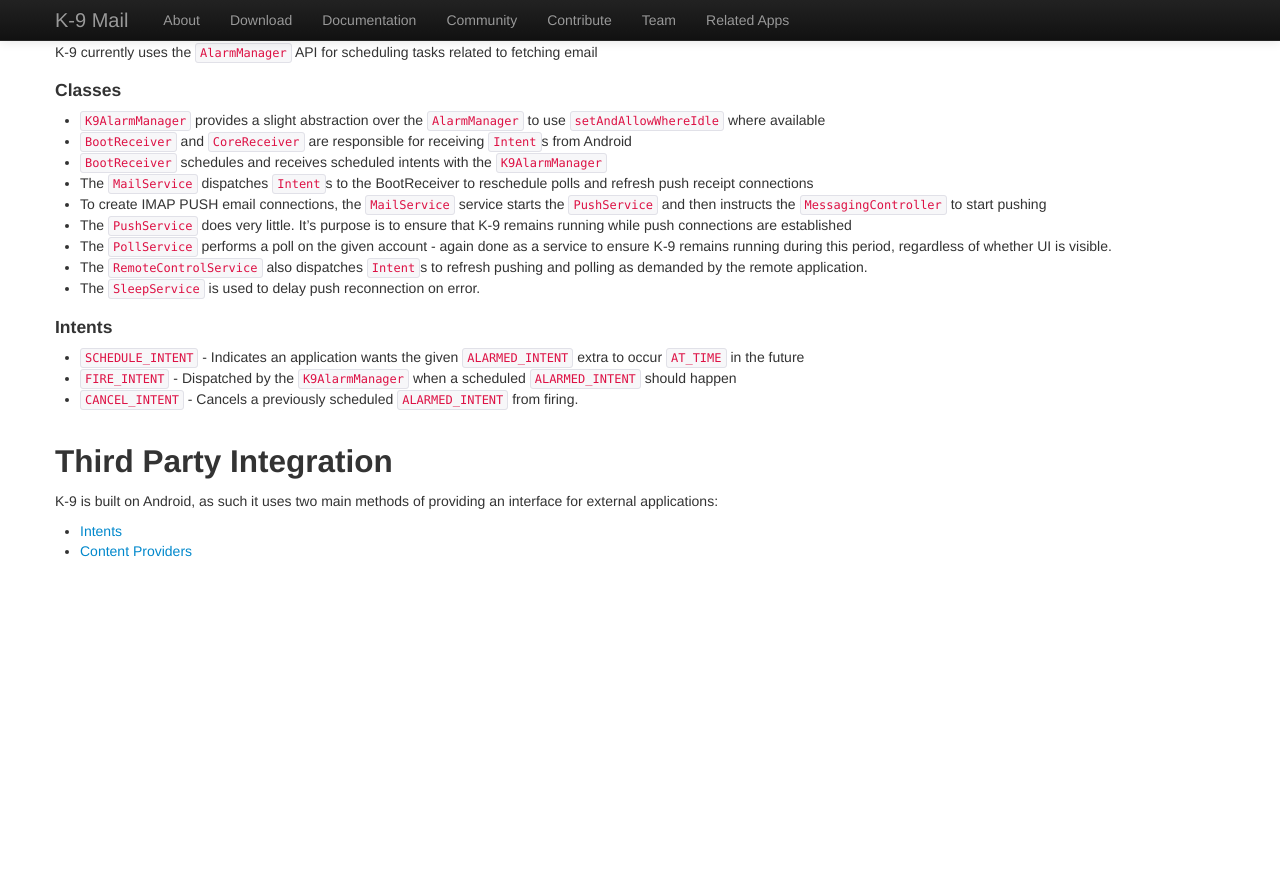
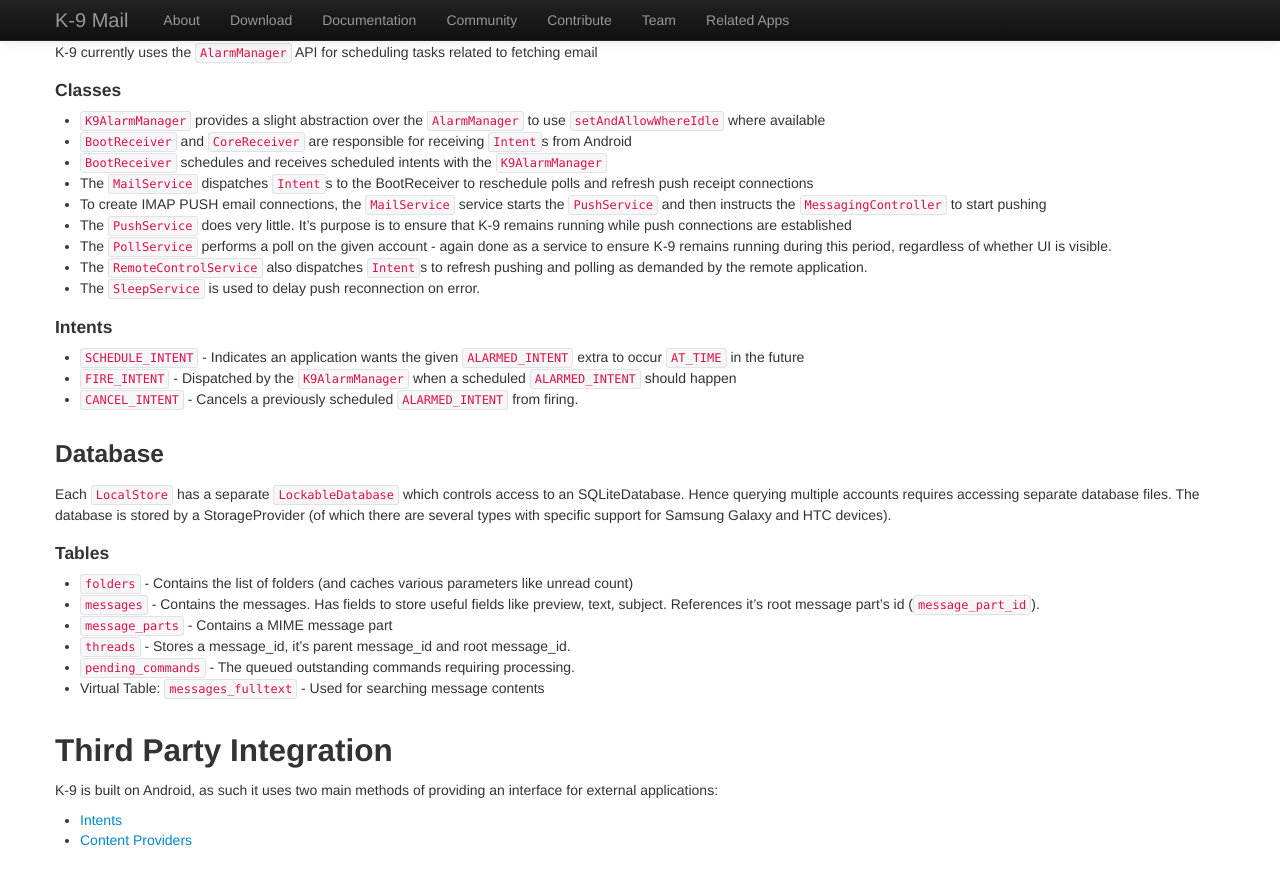
Before and after one commit to k9mail/k9mail.app, a Jekyll site: the page built from documentation/development.md, in a window 1280 px wide and 900 px high, scrolled down 1111 px. Shown: the top 885 px of the window. Built offline with Jekyll 4.4.1, drawn with Linux system fonts in a browser that asks for light colours; nearby versions of some CDN libraries; before the commit the page ends 1722 px from its top, so only the background shows below that.

Commit message:
Some early work towards documenting database usage - see k9mail/k-9#2713

```diff
--- a/documentation/development.md
+++ b/documentation/development.md
@@ -73,6 +73,19 @@ K-9 currently uses the [`AlarmManager`](https://developer.android.com/reference/
 * `FIRE_INTENT` - Dispatched by the `K9AlarmManager` when a scheduled `ALARMED_INTENT` should happen
 * `CANCEL_INTENT` - Cancels a previously scheduled `ALARMED_INTENT` from firing.
 
+### Database
+
+Each `LocalStore` has a separate `LockableDatabase` which controls access to an SQLiteDatabase. Hence querying multiple accounts  requires accessing separate database files. The database is stored by a StorageProvider (of which there are several types with specific support for Samsung Galaxy and HTC devices).
+
+#### Tables
+
+* `folders` - Contains the list of folders (and caches various parameters like unread count)
+* `messages` - Contains the messages. Has fields to store useful fields like preview, text, subject. References it’s root message part’s id (`message_part_id`).
+* `message_parts` - Contains a MIME message part
+* `threads` - Stores a message_id, it’s parent message_id and root message_id.
+* `pending_commands` - The queued outstanding commands requiring processing.
+* Virtual Table: `messages_fulltext` - Used for searching message contents
+
 
 ## Third Party Integration
 
```
